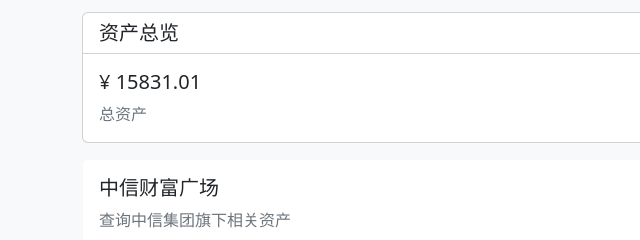
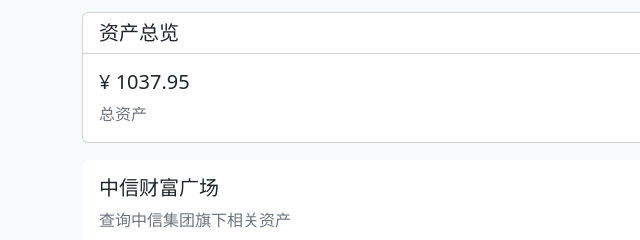
Before and after one commit to Ryanxbear/bankify, a website: page index.html in a window 1280 px wide. Shown: the part 277-517 px from the top of the page, 0-640 px from the left. Drawn offline with Linux system fonts and the light colour scheme.

Commit message:
Update index.html

```diff
--- a/index.html
+++ b/index.html
@@ -210,7 +210,7 @@
             <div class="card">
               <h5 class="card-header bg-transparent">资产总览</h5>
               <div class="card-body">
-                <h5 class="card-title">¥ 15831.01</h5>
+                <h5 class="card-title">¥ 1037.95</h5>
                 <p class="card-text text-secondary">总资产</p>
               </div>
             </div>
```
